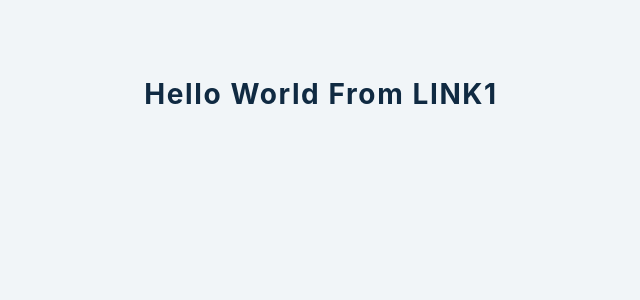
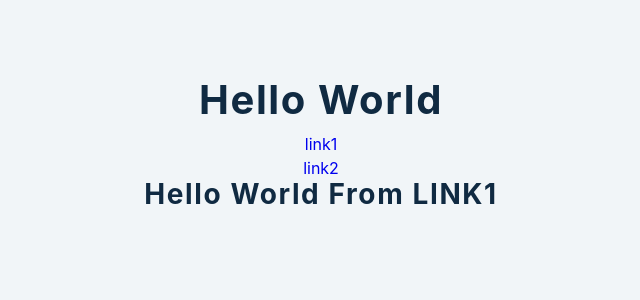
Before and after one commit to alivarastepour/react, a React (Create React App) app: page /link1 in a window 1280 px wide. Shown: the top 300 px of the page, without its empty margins (319-959 px from the left). Built offline with nearby package versions, Linux system fonts and the light colour scheme.

Commit message:
nested routes

```diff
--- a/src/App.js
+++ b/src/App.js
@@ -13,10 +13,10 @@ function App() {
   return (
       <div className='container'>
           <BrowserRouter>
+              <Setup/>
               <Routes>
-                    <Route path='/' element={<Setup/>}/>
-                    <Route path='link1' element={<App1/>}/>
-                    <Route path='link2' element={<App2/>}/>
+                  <Route path='/link1' element={<App1/>}/>
+                  <Route path='/link2' element={<App2/>}/>
               </Routes>
           </BrowserRouter>
       </div>
--- a/src/tutorial/11-react-router/tutorial/index.js
+++ b/src/tutorial/11-react-router/tutorial/index.js
@@ -1,5 +1,5 @@
 import React from "react";
-import {Link} from "react-router-dom";
+import {Link, Outlet} from "react-router-dom";
 
 const x = {
     display: 'block'
@@ -7,8 +7,11 @@ const x = {
 const Setup = () => {
     return <>
         <h2>hello world</h2>
-        <Link style={x} to='/link1'>link1</Link>
-        <Link style={x}  to='/link2'>link2</Link>
+        <nav>
+            <Link style={x} to='/link1'>link1</Link>
+            <Link style={x} to='/link2'>link2</Link>
+        </nav>
+        <Outlet/>
     </>
 }
 export default Setup ;
```
